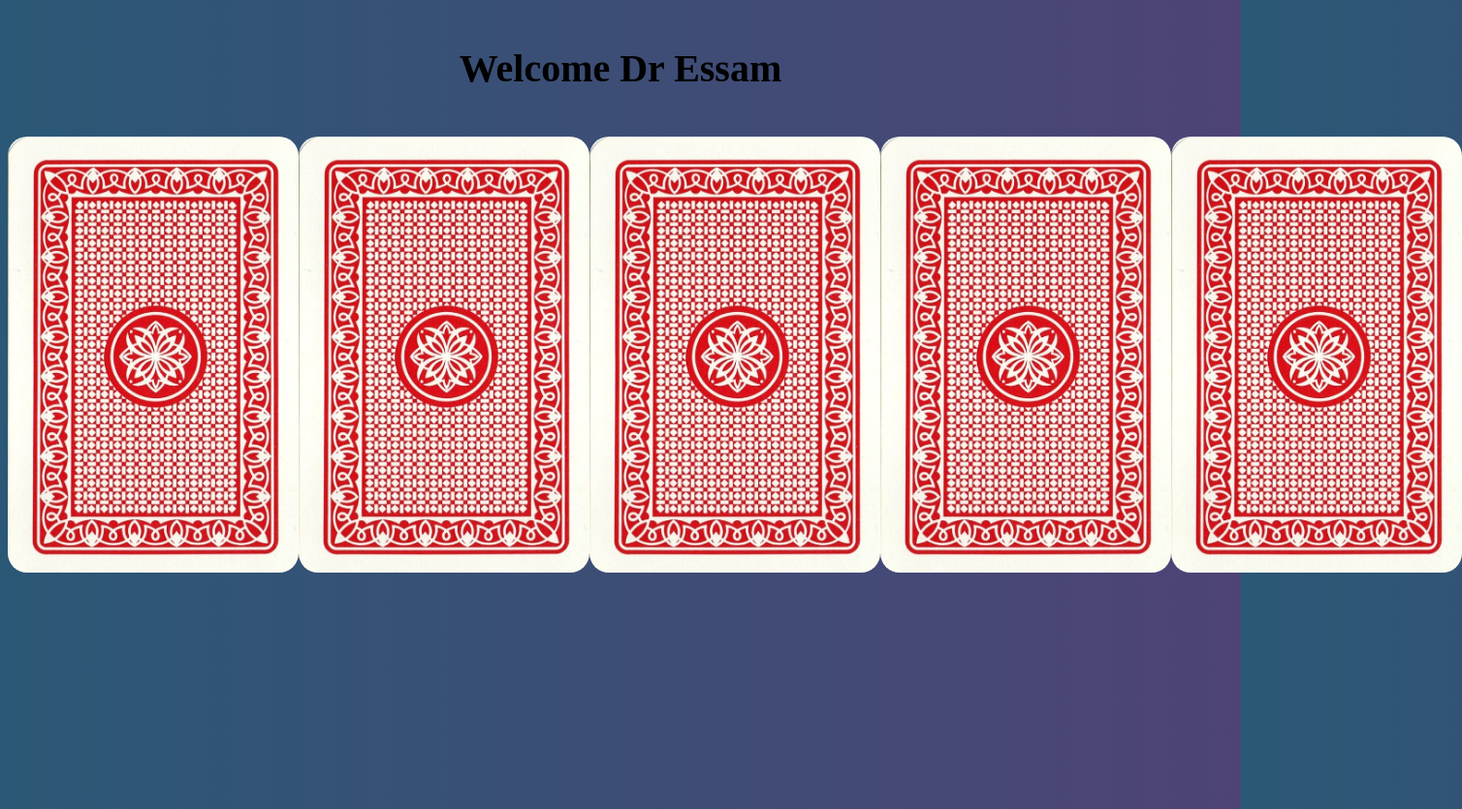
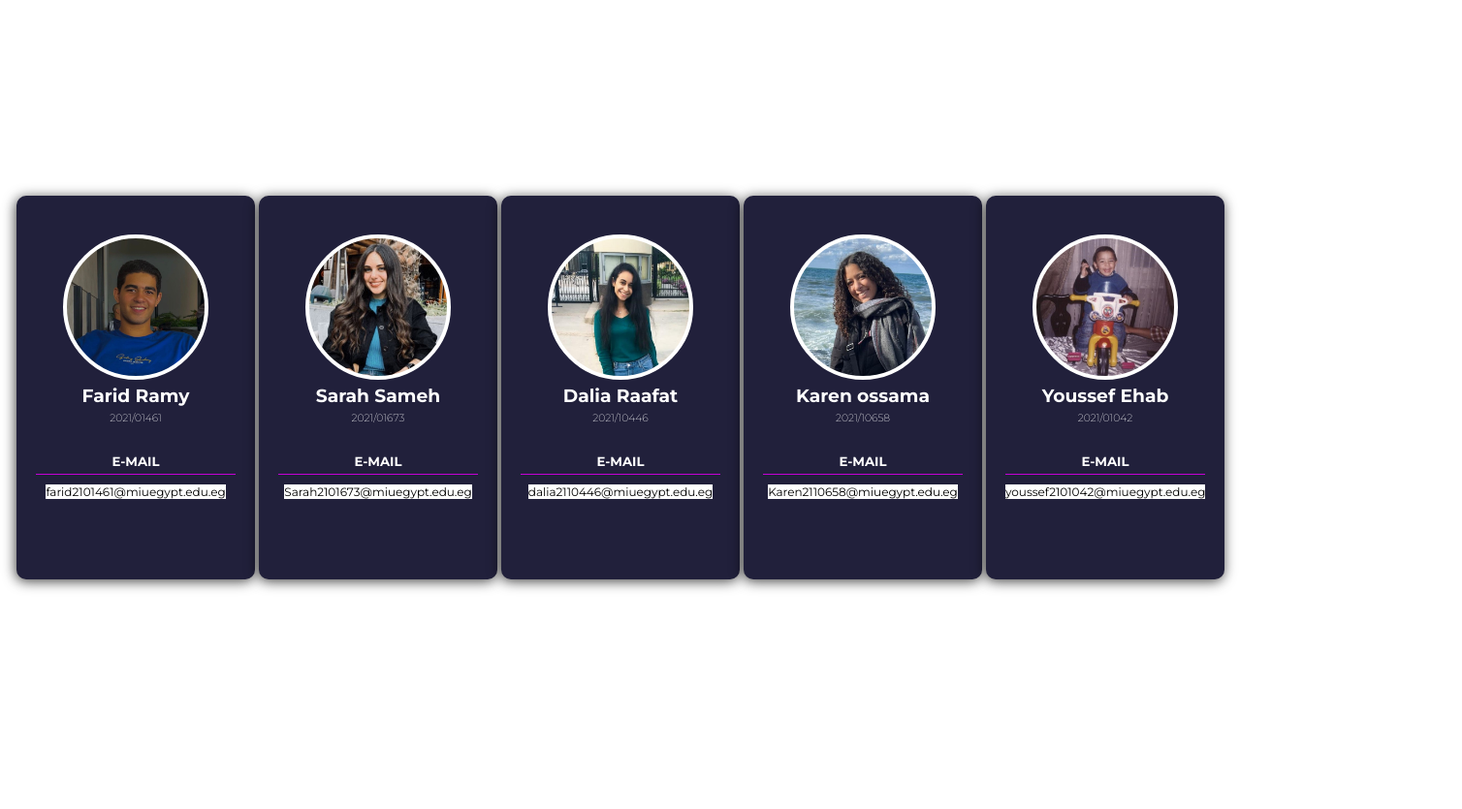
Before and after one commit to farid-ramy/Web-Project, a plain HTML site: page index.html in a window 1280 px wide. Shown: the whole page at 97% size, 1508 px wide, since content can reach past the window. After the commit the page ends 800 px from the top, so only its background shows below. Drawn offline with Linux system fonts and the light colour scheme.

Commit message:
zero point dalia edition

```diff
--- a/index.html
+++ b/index.html
@@ -2,76 +2,97 @@
 <html lang="en">
   <head>
     <meta charset="UTF-8" />
-    <title>Web Project</title>
-    <link
-      rel="stylesheet"
-      href="https://cdnjs.cloudflare.com/ajax/libs/font-awesome/4.7.0/css/font-awesome.css"
-    />
+    <meta name="viewport" content="width=device-width, initial-scale=1.0" />
+    <title>Web_Project_Team_Members</title>
     <link rel="stylesheet" href="style.css" />
   </head>
   <body>
-    <h1>Welcome Dr Essam</h1>
-    <main>
-      <div class="wrapper">
-        <div class="single-card">
-          <div class="front"></div>
-          <div class="back">
-            <div class="content">
-              <img src="joe.jpg" alt="karen" />
-              <h2>yousef ehab</h2>
-              <h4>2021/01042</h4>
+    <div class="BB">
+      <div class="flip-container">
+        <div class="flip-inner-container">
+          <div class="flip-front">
+            <div class="profile-image1"></div>
+            <h3>Farid Ramy</h3>
+            <h6>2021/01461</h6>
+            <h5>E-mail</h5>
+            <div class="skills">
+              <span>farid2101461@miuegypt.edu.eg</span>
             </div>
+          </div>
+          <div class="flip-back">
+            <h2>Farid Ramy</h2>
+            <a href="#" class="btn btn_message">See More Details</a>
           </div>
         </div>
       </div>
-      <div class="wrapper">
-        <div class="single-card">
-          <div class="front"></div>
-          <div class="back">
-            <div class="content">
-              <img src="dalia.jpg" alt="karen" />
-              <h2>Dalia Raafat</h2>
-              <h4>2021/10446</h4>
+      <div class="flip-container">
+        <div class="flip-inner-container">
+          <div class="flip-front">
+            <div class="profile-image2"></div>
+            <h3>Sarah Sameh</h3>
+            <h6>2021/01673</h6>
+            <h5>E-mail</h5>
+            <div class="skills">
+              <span>Sarah2101673@miuegypt.edu.eg</span>
             </div>
+          </div>
+          <div class="flip-back">
+            <h2>Sarah Sameh</h2>
+            <a href="#" class="btn btn_message">See More Details</a>
           </div>
         </div>
       </div>
-      <div class="wrapper">
-        <div class="single-card">
-          <div class="front"></div>
-          <div class="back">
-            <div class="content">
-              <img src="karen.jpg" alt="karen" />
-              <h2>Karen Ossama</h2>
-              <h4>2021/10658</h4>
+      <div class="flip-container">
+        <div class="flip-inner-container">
+          <div class="flip-front">
+            <div class="profile-image3"></div>
+            <h3>Dalia Raafat</h3>
+            <h6>2021/10446</h6>
+            <h5>E-mail</h5>
+            <div class="skills">
+              <span>dalia2110446@miuegypt.edu.eg</span>
             </div>
+          </div>
+          <div class="flip-back">
+            <h2>Dalia Raafat</h2>
+            <a href="#" class="btn btn_message">See More Details</a>
           </div>
         </div>
       </div>
-      <div class="wrapper">
-        <div class="single-card">
-          <div class="front"></div>
-          <div class="back">
-            <div class="content">
-              <img src="Me2.jpeg" alt="karen" />
-              <h2>farid ramy</h2>
-              <h4>2021/01461</h4>
+      <div class="flip-container">
+        <div class="flip-inner-container">
+          <div class="flip-front">
+            <div class="profile-image4"></div>
+            <h3>Karen ossama</h3>
+            <h6>2021/10658</h6>
+            <h5>E-mail</h5>
+            <div class="skills">
+              <span>Karen2110658@miuegypt.edu.eg</span>
             </div>
+          </div>
+          <div class="flip-back">
+            <h2>Karen ossama</h2>
+            <a href="#" class="btn btn_message">See More Details</a>
           </div>
         </div>
       </div>
-      <div class="wrapper">
-        <div class="single-card">
-          <div class="front"></div>
-          <div class="back">
-            <div class="content">
-              <img src="sarah.jpg" alt="karen" />
-              <h2>sarah sameh</h2>
-              <h4>2021/01673</h4>
+      <div class="flip-container">
+        <div class="flip-inner-container">
+          <div class="flip-front">
+            <div class="profile-image5"></div>
+            <h3>Youssef Ehab</h3>
+            <h6>2021/01042</h6>
+            <h5>E-mail</h5>
+            <div class="skills">
+              <span>youssef2101042@miuegypt.edu.eg</span>
             </div>
+          </div>
+          <div class="flip-back">
+            <h2>Youssef Ehab</h2>
+            <a href="#" class="btn btn_message">See More Details</a>
           </div>
         </div>
       </div>
-    </main>
+    </div>
   </body>
 </html>
--- a/style.css
+++ b/style.css
@@ -1,78 +1,187 @@
-body {
+@import url("https://fonts.googleapis.com/css2?family=Montserrat:ital,wght@0,100;0,200;0,400;0,500;0,700;1,100&display=swap");
+
+* {
+  margin: 0;
+  padding: 0;
+  box-sizing: border-box;
+}
+
+h1 {
+  color: white;
+  background-color: #c500d6;
+  border-radius: 20px;
+}
+
+img {
+  width: 200px;
+  height: 300px;
+  border-radius: 3px;
+}
+
+.BB {
+  display: flex;
+  align-items: center;
+  justify-content: center;
   height: 100vh;
-  background-image: linear-gradient(to right, #2b5876, #4e4376);
+  font-family: "Montserrat", sans-serif;
 }
-h1 {
-  font-size: 40px;
-  width: calc(100%-20);
+
+.flip-container {
+  border: 2px solid transparent;
+  width: 250px;
+  height: 400px;
+  background-color: transparent;
+  border-radius: 10px;
+  perspective: 1000px;
+}
+
+/* Flip Inner Container */
+.flip-inner-container {
+  position: relative;
+  width: 100%;
+  height: 100%;
   text-align: center;
+  transform-style: preserve-3d;
+  transition: transform 0.8s;
+}
+/* add hover to Flip horizonally */
+.flip-container:hover .flip-inner-container {
+  transform: rotateY(180deg);
+}
+
+/* position front and back */
+
+.flip-front,
+.flip-back {
+  position: absolute;
+  width: 100%;
+  height: 100%;
+  backface-visibility: hidden;
+  /* background-color: green; */
+  border-radius: 10px;
+  box-shadow: -1px 2px 13px 0px rgba(0, 0, 0, 0.75);
+}
+
+/* flip  front from Start Here */
+.flip-front {
+  background: #21203b;
+  color: #ffffff;
   padding: 20px;
 }
-main {
-  display: flex;
-  width: 100%;
+
+.flip-front .profile-image1 {
+  background-image: url("Me2.jpeg");
+  background-position: center;
+  background-repeat: no-repeat;
+  background-size: cover;
+  width: 150px;
+  height: 150px;
+  border-radius: 50%;
+  border: 4px solid #ffffff;
+  margin: auto;
+  margin-top: 20px;
 }
-.wrapper,
-.single-card {
-  height: 450px;
-  width: 300px;
-  margin: 0 auto;
+.flip-front .profile-image2 {
+  background-image: url("sarah.jpg");
+  background-position: center;
+  background-repeat: no-repeat;
+  background-size: cover;
+  width: 150px;
+  height: 150px;
+  border-radius: 50%;
+  border: 4px solid #ffffff;
+  margin: auto;
+  margin-top: 20px;
 }
-.single-card {
-  text-align: center;
-  transition: all 1.5s cubic-bezier(0.7, -0.5, 0.3, 1.8);
-  transform-style: preserve-3d;
+.flip-front .profile-image3 {
+  background-image: url("dalia.jpg");
+  background-position: center;
+  background-repeat: no-repeat;
+  background-size: cover;
+  width: 150px;
+  height: 150px;
+  border-radius: 50%;
+  border: 4px solid #ffffff;
+  margin: auto;
+  margin-top: 20px;
 }
-.wrapper:hover .single-card {
+.flip-front .profile-image4 {
+  background-image: url("karen.jpg");
+  background-position: center;
+  background-repeat: no-repeat;
+  background-size: cover;
+  width: 150px;
+  height: 150px;
+  border-radius: 50%;
+  border: 4px solid #ffffff;
+  margin: auto;
+  margin-top: 20px;
+}
+.flip-front .profile-image5 {
+  background-image: url("joe.jpg");
+  background-position: center;
+  background-repeat: no-repeat;
+  background-size: cover;
+  width: 150px;
+  height: 150px;
+  border-radius: 50%;
+  border: 4px solid #ffffff;
+  margin: auto;
+  margin-top: 20px;
+}
+
+.flip-front h3 {
+  margin-top: 5px;
+}
+
+.flip-front h6 {
+  font-weight: 200;
+  margin: 5px 0;
+  text-transform: uppercase;
+}
+.flip-front h5 {
+  text-transform: uppercase;
+  margin: 30px 0 5px 0;
+}
+
+.flip-front .skills {
+  border-top: 1px solid #c500d6;
+  padding-top: 10px;
+  font-size: 12px;
+  font-weight: 400;
+}
+
+.flip-front .skills span {
+  background: #ffffff;
+  color: #000000;
+  padding-top: 2px 5px;
+  margin-bottom: 10px;
+  display: inline-block;
+}
+
+/* flip back from Start Here */
+.flip-back {
+  background: #c500d6;
   transform: rotateY(180deg);
 }
-.front,
-.back {
-  width: 300px;
-  position: relative;
-  top: 0;
-  left: 0;
-  -webkit-backface-visibility: hidden;
-  backface-visibility: hidden;
+
+.flip-back h2 {
+  color: white;
+  margin-top: 100px;
 }
-.front {
-  cursor: pointer;
-  height: 100%;
-  background-image: url(cardBack.jpg);
-  -webkit-backface-visibility: hidden;
-  backface-visibility: hidden;
+
+.flip-back .btn {
+  display: block;
+  padding: 10px 20px;
+  background: #000000;
+  text-decoration: none;
+  color: #ffffff;
+  margin: 10px;
   border-radius: 20px;
-  background-size: cover;
-  background-position: center center;
 }
-.back {
-  transform: rotateY(180deg);
-  position: absolute;
-  border-radius: 20px;
-  height: 450px;
-  background: #fff;
+
+.flip-back .btn:hover {
+  color: rgb(0, 0, 0);
+  background: #ffffff;
+  border: 2px solid #ffffff;
 }
-.back img {
-  width: 200px;
-  border-top-left-radius: 10px;
-  border-top-right-radius: 10px;
-}
-.content {
-  padding-top: 20px;
-}
-.content h2 {
-  font-size: 35px;
-  margin: 0;
-  margin-top: 20px;
-  font-weight: 300;
-}
-.content h4 {
-  margin: 0;
-}
-.socials {
-  margin-top: 20%;
-}
-.socials i {
-  font-size: 30px;
-  margin: 0 10px;
-}
```
Also changed, not shown: cardBack.jpg (deleted).
